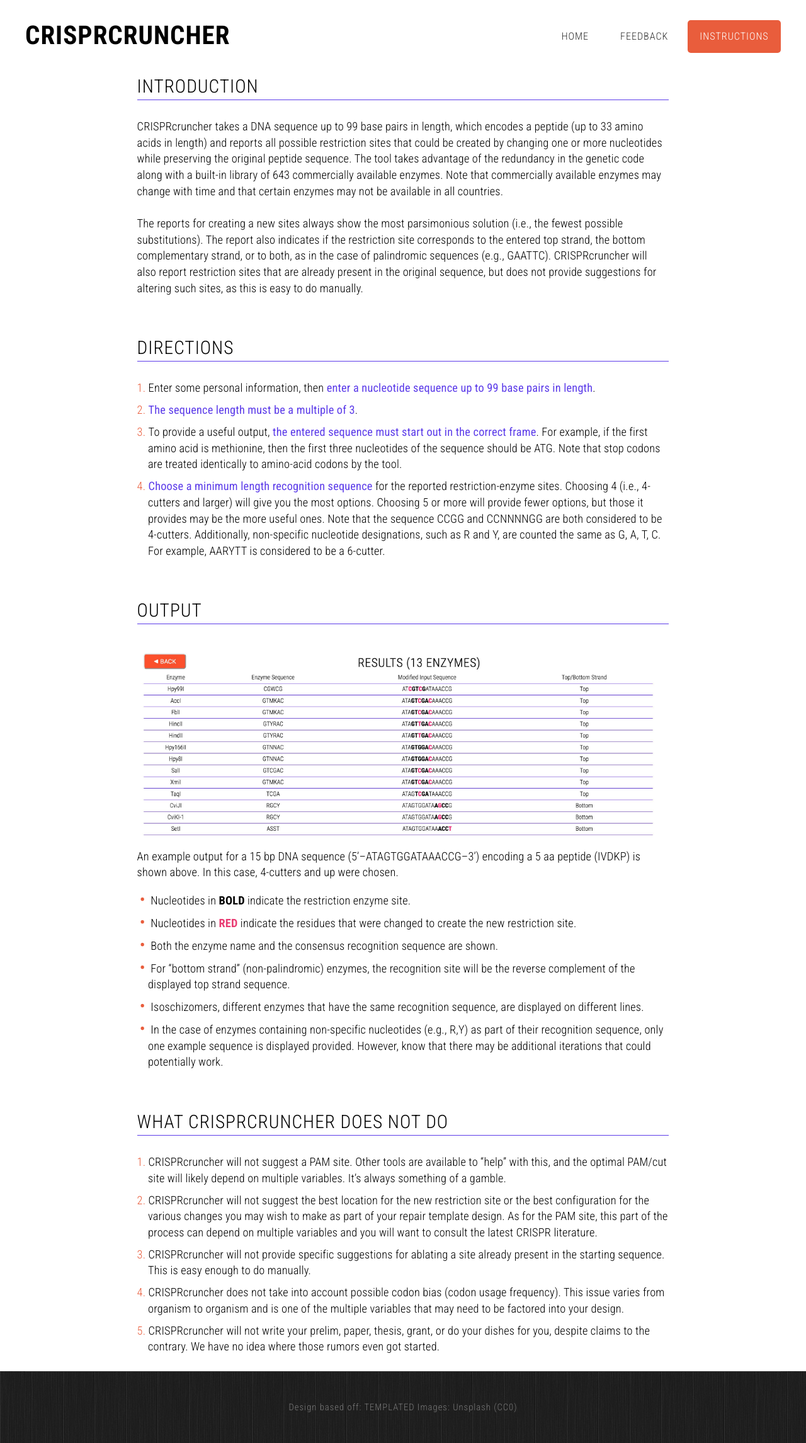
After one commit to samuelfay/CRISPRcruncher, a Flask app: page /instructions in a window 1280 px wide. The commit adds this page. Shown: the whole page at 63% size. Run offline with Flask 2, Linux system fonts and the light colour scheme; some libraries are stand-ins or nearby versions.

Commit message:
made instructions page

```diff
--- a/CRISPRcruncher.py
+++ b/CRISPRcruncher.py
@@ -332,5 +332,9 @@
             return render_template("feedback.html", submitted=True)
     return render_template("feedback.html", hasErrors=False)
 
+@app.route("/instructions")
+def instructions():
+    return render_template("instructions.html")
+
 if __name__ == "__main__":
     app.run(debug=True)
--- a/static/css/style.css
+++ b/static/css/style.css
@@ -1051,3 +1051,61 @@
 	}
 	.ldio-ye9xf5zbmp div { box-sizing: content-box; }
 	/* generated by https://loading.io/ */
+
+	/* Instructions */
+	h1.instructions {
+		font-size: 2em;
+		border-bottom: 1px solid #5c3ce9;
+		margin-bottom: 1em;
+		padding-bottom: 0.25em;
+		font-weight: 350;
+	}
+
+	p.instructions {
+		font-size: 1.25em;
+		letter-spacing: 0.01em;
+	}
+
+	span.instructions {
+		color: #5c3ce9;
+		font-weight: 400;
+	}
+
+	ol.instructions {
+		list-style-type: decimal;
+		list-style-position: inside;
+		font-size: 1.25em;
+	}
+
+	ol.instructions li {
+		margin-bottom: 0.5em;
+		letter-spacing: 0.01em;
+		padding-left: 0.95em;
+    text-indent: -0.95em;
+	}
+
+	ol.instructions li::marker {
+		color: #e95d3c;
+	}
+
+	ul.instructions {
+		font-size: 1.25em;
+		letter-spacing: 0.01em;
+		list-style-position: inside;
+	}
+
+	ul.instructions li {
+		margin-bottom: 0.5em;
+		padding-left: 0.95em;
+    text-indent: -0.95em;
+	}
+
+	ul.instructions li::before {
+	  content: "\2022";
+	  color: #e95d3c;
+		font-size: 1.25em;
+	  font-weight: bold;
+	  display: inline-block;
+	  width: 0em;
+		padding-left: 0.95em;
+	}
--- a/templates/feedback.html
+++ b/templates/feedback.html
@@ -38,8 +38,9 @@
 				<!-- Nav -->
 					<nav id="nav">
 						<ul>
-							<li class="inactive"><a href="/">Homepage</a></li>
+							<li class="inactive"><a href="/">Home</a></li>
 							<li class="active"><a href="/feedback">Feedback</a></li>
+              <li class="inactive"><a href="/instructions">Instructions</a></li>
 						</ul>
 					</nav>
 
--- a/templates/index.html
+++ b/templates/index.html
@@ -48,8 +48,9 @@
 				<!-- Nav -->
 					<nav id="nav">
 						<ul>
-							<li class="active"><a href="/">Homepage</a></li>
+							<li class="active"><a href="/">Home</a></li>
 							<li class="inactive"><a href="/feedback">Feedback</a></li>
+							<li class="inactive"><a href="/instructions">Instructions</a></li>
 						</ul>
 					</nav>
 
--- /dev/null
+++ b/templates/instructions.html
@@ -0,0 +1,99 @@
+<!DOCTYPE HTML>
+<!--
+	Ex Machina by TEMPLATED
+    templated.co @templatedco
+    Released for free under the Creative Commons Attribution 3.0 license (templated.co/license)
+	Modified for CRISPRcruncher by Samuel Fay
+-->
+<html style="height:100%;">
+	<head>
+		<title>CRISPRcruncher</title>
+		<meta http-equiv="content-type" content="text/html; charset=utf-8" />
+		<meta name="description" content="" />
+		<meta name="keywords" content="" />
+		<link href='http://fonts.googleapis.com/css?family=Roboto+Condensed:700italic,400,300,700' rel='stylesheet' type='text/css'>
+		<!--[if lte IE 8]><script src="js/html5shiv.js"></script><![endif]-->
+		<script src="http://ajax.googleapis.com/ajax/libs/jquery/1.11.0/jquery.min.js"></script>
+		<!--<script src="static/js/skel.min.js"></script>
+		<script src="static/js/skel-panels.min.js"></script>
+		<script src="static/js/init.js"></script>-->
+			<link rel="stylesheet" type="text/css" href="/static/css/skel-noscript.css" />
+			<link rel="stylesheet" type="text/css" href="/static/css/style.css" />
+			<link rel="stylesheet" type="text/css" href="/static/css/style-desktop.css" />
+		<!--[if lte IE 8]><link rel="stylesheet" href="css/ie/v8.css" /><![endif]-->
+		<!--[if lte IE 9]><link rel="stylesheet" href="css/ie/v9.css" /><![endif]-->
+	</head>
+	<body class="homepage" style="display:flex;flex-direction:column;height:100%">
+
+	<!-- Header -->
+	  <div id="content" style="flex:1 0 auto;">
+		<div id="header">
+			<div class="container">
+
+				<!-- Logo -->
+					<div id="logo">
+						<h1><a href="/">CRISPRcruncher</a></h1>
+					</div>
+
+				<!-- Nav -->
+					<nav id="nav">
+						<ul>
+							<li class="inactive"><a href="/">Home</a></li>
+							<li class="inactive"><a href="/feedback">Feedback</a></li>
+              <li class="active"><a href="/instructions">Instructions</a></li>
+						</ul>
+					</nav>
+
+			</div>
+		</div>
+	<!-- Header -->
+
+	<!-- Banner -->
+
+	<!-- /Banner -->
+
+	<!-- Main -->
+		<div id="page" style="padding: 0.5em 17% 0.5em 17%;">
+			<h1 class="instructions">Introduction</h1>
+      <p class="instructions">CRISPRcruncher takes a DNA sequence up to 99 base pairs in length, which encodes a peptide (up to 33 amino acids in length) and reports all possible restriction sites that could be created by changing one or more nucleotides while preserving the original peptide sequence. The tool takes advantage of the redundancy in the genetic code along with a built-in library of 643 commercially available enzymes. Note that commercially available enzymes may change with time and that certain enzymes may not be available in all countries. <br><br> The reports for creating a new sites always show the most parsimonious solution (i.e., the fewest possible substitutions). The report also indicates if the restriction site corresponds to the entered top strand, the bottom complementary strand, or to both, as in the case of palindromic sequences (e.g., GAATTC). CRISPRcruncher will also report restriction sites that are already present in the original sequence, but does not provide suggestions for altering such sites, as this is easy to do manually.</p><br><br>
+      <h1 class="instructions">Directions</h1>
+      <ol class="instructions">
+        <li>Enter some personal information, then <span class="instructions">enter a nucleotide sequence up to 99 base pairs in length</span>.</li>
+        <li><span class="instructions">The sequence length must be a multiple of 3</span>.</li>
+        <li>To provide a useful output, <span class="instructions">the entered sequence must start out in the correct frame</span>. For example, if the first amino acid is methionine, then the first three nucleotides of the sequence should be ATG. Note that stop codons are treated identically to amino-acid codons by the tool. </li>
+        <li><span class="instructions">Choose a minimum length recognition sequence</span> for the reported restriction-enzyme sites. Choosing 4 (i.e., 4-cutters and larger) will give you the most options. Choosing 5 or more will provide fewer options, but those it provides may be the more useful ones. Note that the sequence CCGG and CCNNNNGG are both considered to be 4-cutters. Additionally, non-specific nucleotide designations, such as R and Y, are counted the same as G, A, T, C. For example, AARYTT is considered to be a 6-cutter. </li>
+      </ol><br><br>
+      <h1 class="instructions">Output</h1>
+      <p class="instructions"></p>
+      <img src="static/images/outputExample.jpeg" style="width:100%;">
+      <p class="instructions">An example output for a 15 bp DNA sequence (5’–ATAGTGGATAAACCG–3’) encoding a 5 aa peptide (IVDKP) is shown above. In this case, 4-cutters and up were chosen.</p>
+      <ul class="instructions">
+        <li>Nucleotides in <b>BOLD</b> indicate the restriction enzyme site.</li>
+        <li>Nucleotides in <b><span style="color:#e93c73;">RED</span></b> indicate the residues that were changed to create the new restriction site.</li>
+        <li>Both the enzyme name and the consensus recognition sequence are shown.</li>
+        <li>For “bottom strand” (non-palindromic) enzymes, the recognition site will be the reverse complement of the displayed top strand sequence.</li>
+        <li>Isoschizomers, different enzymes that have the same recognition sequence, are displayed on different lines.</li>
+        <li>In the case of enzymes containing non-specific nucleotides (e.g., R,Y) as part of their recognition sequence, only one example sequence is displayed provided. However, know that there may be additional iterations that could potentially work.</li>
+      </ul><br><br>
+      <h1 class="instructions">What CRISPRcruncher Does Not Do</h1>
+      <ol class="instructions">
+        <li>CRISPRcruncher will not suggest a PAM site. Other tools are available to “help” with this, and the optimal PAM/cut site will likely depend on multiple variables. It’s always something of a gamble.</li>
+        <li>CRISPRcruncher will not suggest the best location for the new restriction site or the best configuration for the various changes you may wish to make as part of your repair template design. As for the PAM site, this part of the process can depend on multiple variables and you will want to consult the latest CRISPR literature.</li>
+        <li>CRISPRcruncher will not provide specific suggestions for ablating a site already present in the starting sequence. This is easy enough to do manually.</li>
+        <li>CRISPRcruncher does not take into account possible codon bias (codon usage frequency). This issue varies from organism to organism and is one of the multiple variables that may need to be factored into your design.</li>
+        <li>CRISPRcruncher will not write your prelim, paper, thesis, grant, or do your dishes for you, despite claims to the contrary. We have no idea where those rumors even got started.</li>
+      </ol>
+    </div>
+  </div>
+	<!-- /Footer -->
+
+	<!-- Copyright -->
+		<div id="footer" style="flex-shrink: 0;padding:0em 0em 0em 0em">
+		<div id="copyright" class="container">
+			Design based off: <a href="http://templated.co">TEMPLATED</a> Images: <a href="http://unsplash.com">Unsplash</a> (<a href="http://unsplash.com/cc0">CC0</a>)
+		</div>
+	</div>
+
+
+	</body>
+</html>
```
Also changed, not shown: static/images/outputExample.jpeg (added).
